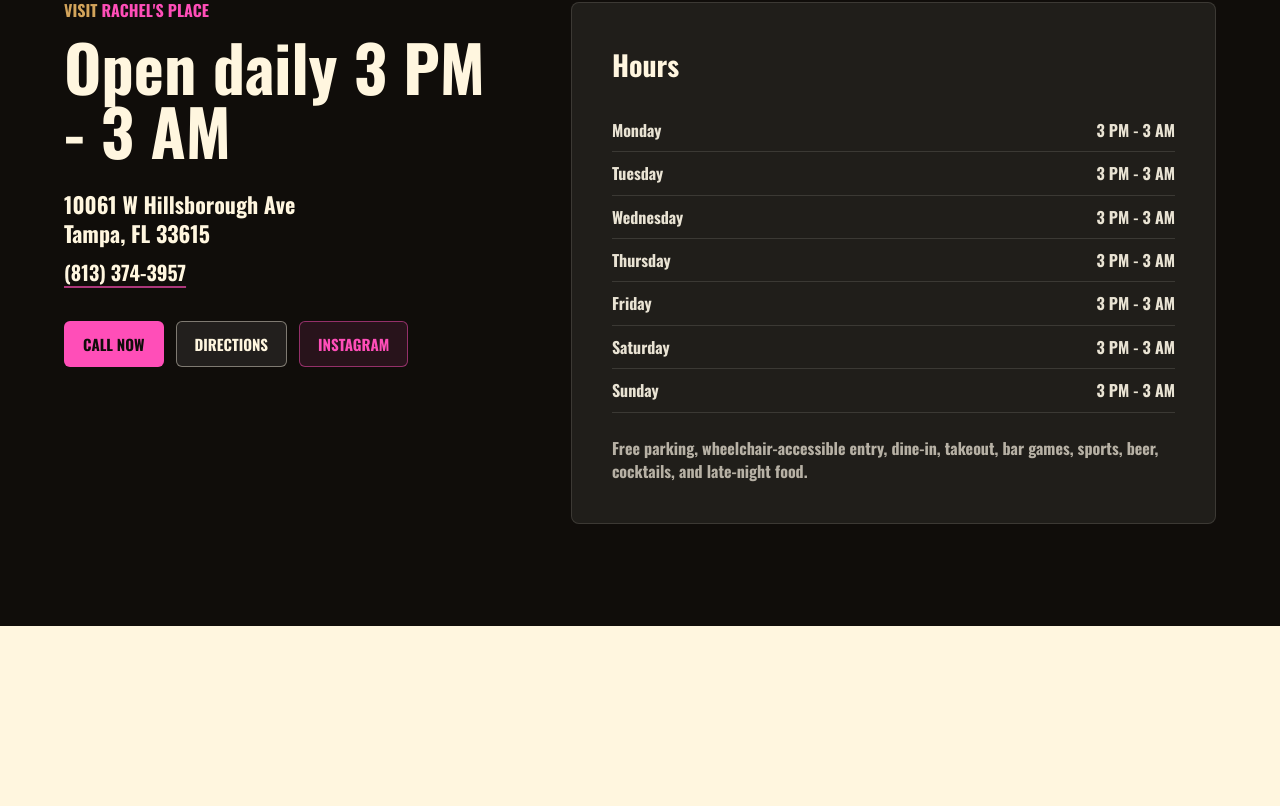
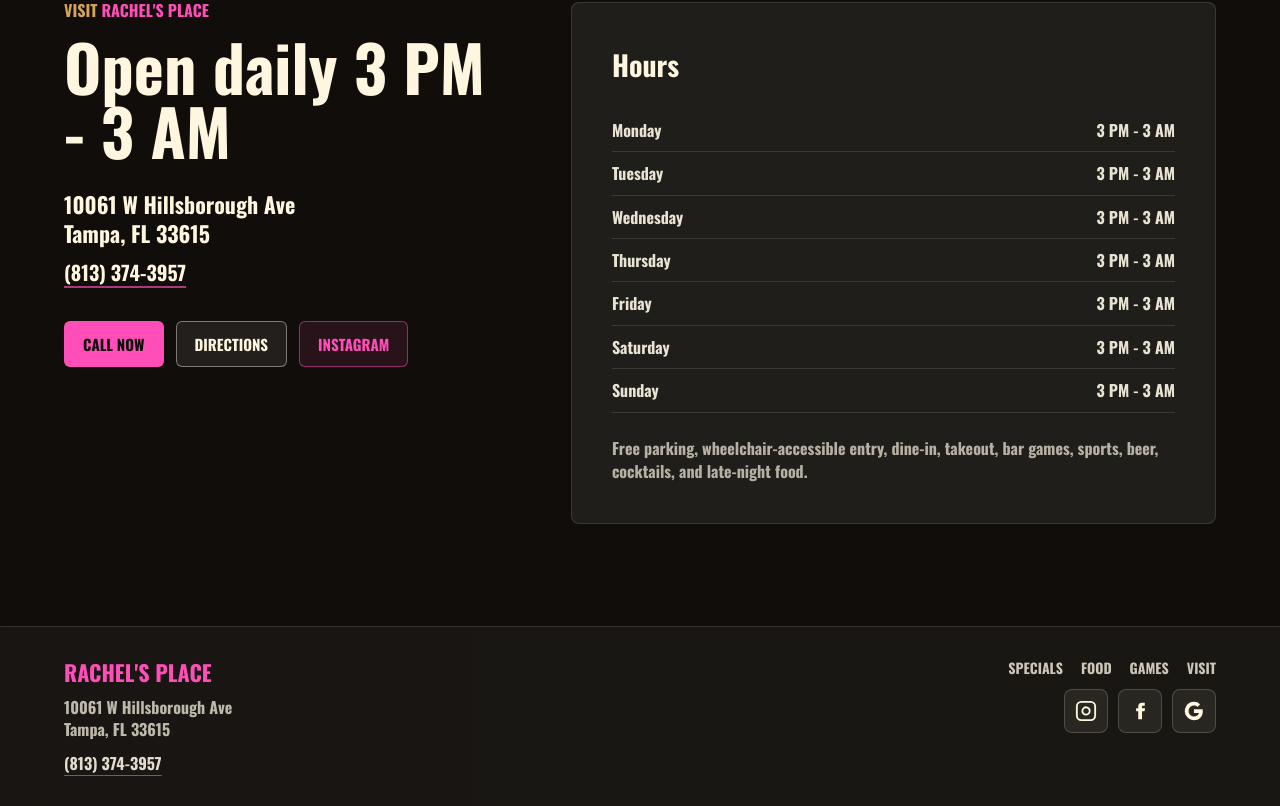
Before and after one commit to Scotty813/Rachels, a Next.js app: page / in a window 1280 px wide. Shown: the part 6310-7116 px from the top of the page. Before the commit the page ends 6936 px from the top, so only its background shows below. Built offline with nearby package versions, Linux system fonts and the light colour scheme.

Commit message:
add footer

```diff
--- a/src/App.css
+++ b/src/App.css
@@ -632,6 +632,120 @@
   line-height: 1.45;
 }
 
+.site-footer {
+  display: flex;
+  align-items: flex-start;
+  justify-content: space-between;
+  gap: 32px;
+  border-top: 1px solid rgba(255, 248, 232, 0.12);
+  padding: 34px clamp(20px, 5vw, 72px);
+  background:
+    linear-gradient(rgba(16, 13, 10, 0.96), rgba(16, 13, 10, 0.96)),
+    linear-gradient(90deg, rgba(255, 78, 184, 0.18), transparent 42%);
+  color: var(--cream);
+}
+
+.site-footer__brand,
+.site-footer__links {
+  display: grid;
+  gap: 14px;
+}
+
+.site-footer__brand address {
+  margin: 0;
+  color: rgba(255, 248, 232, 0.72);
+  font-style: normal;
+  font-size: 16px;
+  font-weight: 900;
+  line-height: 1.35;
+}
+
+.site-footer__phone {
+  width: fit-content;
+  color: rgba(255, 248, 232, 0.88);
+  font-size: 16px;
+  font-weight: 900;
+  line-height: 1.1;
+  text-decoration-color: rgba(255, 78, 184, 0.65);
+  text-underline-offset: 5px;
+}
+
+.site-footer__phone:hover {
+  color: var(--pink);
+}
+
+.site-footer__links {
+  justify-items: end;
+}
+
+.site-footer__nav,
+.site-footer__socials {
+  display: flex;
+  align-items: center;
+}
+
+.site-footer__nav {
+  flex-wrap: wrap;
+  justify-content: flex-end;
+  gap: 18px;
+}
+
+.site-footer__nav a {
+  color: rgba(255, 248, 232, 0.78);
+  font-size: 14px;
+  font-weight: 900;
+  line-height: 1;
+  text-decoration: none;
+  text-transform: uppercase;
+}
+
+.site-footer__nav a:hover {
+  color: var(--pink);
+}
+
+.site-footer__socials {
+  gap: 10px;
+}
+
+.site-footer__social {
+  width: 44px;
+  height: 44px;
+  display: inline-flex;
+  align-items: center;
+  justify-content: center;
+  border: 1px solid rgba(255, 248, 232, 0.18);
+  border-radius: 8px;
+  background: rgba(255, 248, 232, 0.07);
+  color: var(--cream);
+  transition:
+    transform 160ms ease,
+    border-color 160ms ease,
+    background-color 160ms ease,
+    color 160ms ease;
+}
+
+.site-footer__social:hover {
+  transform: translateY(-1px);
+  border-color: rgba(255, 78, 184, 0.62);
+  background: rgba(255, 78, 184, 0.14);
+  color: var(--pink);
+}
+
+.site-footer__social svg {
+  width: 22px;
+  height: 22px;
+}
+
+.sr-only {
+  position: absolute;
+  width: 1px;
+  height: 1px;
+  overflow: hidden;
+  clip: rect(0, 0, 0, 0);
+  white-space: nowrap;
+  clip-path: inset(50%);
+}
+
 @media (max-width: 900px) {
   .topbar {
     align-items: flex-start;
@@ -694,6 +808,19 @@
 
   .activity-card--text-only {
     grid-template-columns: unset;
+  }
+
+  .site-footer {
+    flex-direction: column;
+  }
+
+  .site-footer__links {
+    width: 100%;
+    justify-items: start;
+  }
+
+  .site-footer__nav {
+    justify-content: flex-start;
   }
 }
 
@@ -758,4 +885,15 @@
   .hours-card dd {
     text-align: left;
   }
+
+  .site-footer__nav {
+    width: 100%;
+    justify-content: space-between;
+    gap: 12px;
+  }
+
+  .site-footer__social {
+    width: 48px;
+    height: 48px;
+  }
 }
--- a/src/app/page.jsx
+++ b/src/app/page.jsx
@@ -221,9 +221,84 @@
   ["Sunday", "3 PM - 3 AM"],
 ];
 
+function InstagramIcon() {
+  return (
+    <svg viewBox="0 0 24 24" aria-hidden="true" focusable="false">
+      <path
+        fill="none"
+        stroke="currentColor"
+        strokeLinecap="round"
+        strokeLinejoin="round"
+        strokeWidth="2"
+        d="M7 2h10a5 5 0 0 1 5 5v10a5 5 0 0 1-5 5H7a5 5 0 0 1-5-5V7a5 5 0 0 1 5-5Z"
+      />
+      <path
+        fill="none"
+        stroke="currentColor"
+        strokeLinecap="round"
+        strokeLinejoin="round"
+        strokeWidth="2"
+        d="M16 11.37A4 4 0 1 1 12.63 8 4 4 0 0 1 16 11.37Z"
+      />
+      <path fill="currentColor" d="M17.5 6.5h.01v.01h-.01z" />
+    </svg>
+  );
+}
+
+function FacebookIcon() {
+  return (
+    <svg viewBox="0 0 24 24" aria-hidden="true" focusable="false">
+      <path
+        fill="currentColor"
+        d="M14.2 8.9V7.2c0-.8.6-1 1.1-1h1.9V3h-2.8c-3.1 0-4.3 1.9-4.3 4.1v1.8H7.8v3.4h2.3V21h4.1v-8.7h2.8l.5-3.4h-3.3Z"
+      />
+    </svg>
+  );
+}
+
+function GoogleIcon() {
+  return (
+    <svg viewBox="0 0 24 24" aria-hidden="true" focusable="false">
+      <path
+        fill="currentColor"
+        d="M21.6 12.23c0-.73-.07-1.43-.19-2.1H12v3.97h5.38a4.6 4.6 0 0 1-2 3.02v2.58h3.24c1.9-1.75 2.98-4.32 2.98-7.47Z"
+      />
+      <path
+        fill="currentColor"
+        d="M12 22c2.7 0 4.97-.9 6.62-2.42l-3.24-2.58c-.9.6-2.05.96-3.38.96-2.61 0-4.82-1.76-5.61-4.13H3.04v2.66A10 10 0 0 0 12 22Z"
+      />
+      <path
+        fill="currentColor"
+        d="M6.39 13.83a6 6 0 0 1 0-3.66V7.51H3.04a10 10 0 0 0 0 8.98l3.35-2.66Z"
+      />
+      <path
+        fill="currentColor"
+        d="M12 6.04c1.47 0 2.79.51 3.82 1.5l2.87-2.87A9.6 9.6 0 0 0 12 2a10 10 0 0 0-8.96 5.51l3.35 2.66C7.18 7.8 9.39 6.04 12 6.04Z"
+      />
+    </svg>
+  );
+}
+
 export default function Home() {
   const mapsUrl =
     "https://www.google.com/maps/search/?api=1&query=Rachel%27s%20Place%2010061%20W%20Hillsborough%20Ave%20Tampa%20FL%2033615";
+  const socialLinks = [
+    {
+      label: "Instagram",
+      href: "https://www.instagram.com/rachels_place10061/",
+      icon: <InstagramIcon />,
+    },
+    {
+      label: "Facebook",
+      href: "https://www.facebook.com/rachel.place.37",
+      icon: <FacebookIcon />,
+    },
+    {
+      label: "Google Maps",
+      href: mapsUrl,
+      icon: <GoogleIcon />,
+    },
+  ];
 
   return (
     <main>
@@ -286,8 +361,9 @@
             </h2>
           </div>
           <p>
-            Happy hour until 6pm, free pool until 8pm, APA league nights, cash
-            tournaments, and darts at 10061 W Hillsborough Ave, Tampa, FL 33615.
+            Happy hour until 6pm, free pool until 8pm, APA league nights,
+            cash tournaments, and darts at 10061 W Hillsborough Ave, Tampa, FL
+            33615.
           </p>
         </div>
 
@@ -421,8 +497,8 @@
         </div>
         <p>
           <span className="brand-name">Rachel&apos;s Place</span> gives locals
-          an easy place to meet up, play a few games, catch up over drinks, and
-          stay late without the downtown hassle.
+          an easy place to meet up, play a few games, catch up over drinks,
+          and stay late without the downtown hassle.
         </p>
       </section>
 
@@ -433,7 +509,10 @@
             A look at <span className="brand-name">Rachel&apos;s Place</span>
           </h2>
         </div>
-        <div className="gallery-grid" aria-label="Rachel's Place photo gallery">
+        <div
+          className="gallery-grid"
+          aria-label="Rachel's Place photo gallery"
+        >
           {galleryPhotos.map((photo) => (
             <figure
               className={`gallery-card${photo.variant ? ` gallery-card--${photo.variant}` : ""}${photo.fit ? ` gallery-card--${photo.fit}` : ""}`}
@@ -463,15 +542,19 @@
         ))}
       </section>
 
-      <section className="split-section" id="food" aria-labelledby="food-title">
+      <section
+        className="split-section"
+        id="food"
+        aria-labelledby="food-title"
+      >
         <div className="section-copy">
           <p className="eyebrow">Food & drinks</p>
           <h2 id="food-title">Cold drinks and tasty bar bites</h2>
           <p>
-            Grab wings, empanadas, pot stickers, burgers, sandwiches, and a cold
-            beer or cocktail while you watch the game, shoot pool, or settle in
-            with friends. It is casual, quick, and exactly what you want on a
-            late night.
+            Grab wings, empanadas, pot stickers, burgers, sandwiches, and a
+            cold beer or cocktail while you watch the game, shoot pool, or
+            settle in with friends. It is casual, quick, and exactly what you
+            want on a late night.
           </p>
         </div>
         <div className="menu-list" aria-label="Menu highlights">
@@ -487,8 +570,8 @@
           <h2 id="games-title">Come for a drink. Stay for another game.</h2>
         </div>
         <p>
-          Whether you&apos;re stopping in after work, meeting friends for pool, or
-          looking for a late-night Tampa bar with food and games,{" "}
+          Whether you&apos;re stopping in after work, meeting friends for pool,
+          or looking for a late-night Tampa bar with food and games,{" "}
           <span className="brand-name">Rachel&apos;s</span> is ready for you.
         </p>
       </section>
@@ -554,6 +637,44 @@
           </p>
         </div>
       </section>
+      <footer className="site-footer" aria-label="Site footer">
+        <div className="site-footer__brand">
+          <a className="brand" href="#top" aria-label="Rachel's Place home">
+            <span className="brand-name">Rachel&apos;s Place</span>
+          </a>
+          <address>
+            10061 W Hillsborough Ave
+            <br />
+            Tampa, FL 33615
+          </address>
+          <a className="site-footer__phone" href="tel:+18133743957">
+            (813) 374-3957
+          </a>
+        </div>
+
+        <div className="site-footer__links">
+          <nav className="site-footer__nav" aria-label="Footer navigation">
+            <a href="#specials">Specials</a>
+            <a href="#food">Food</a>
+            <a href="#games">Games</a>
+            <a href="#visit">Visit</a>
+          </nav>
+          <div className="site-footer__socials" aria-label="Social links">
+            {socialLinks.map((link) => (
+              <a
+                className="site-footer__social"
+                href={link.href}
+                key={link.label}
+                target="_blank"
+                rel="noopener noreferrer"
+              >
+                {link.icon}
+                <span className="sr-only">{link.label}</span>
+              </a>
+            ))}
+          </div>
+        </div>
+      </footer>
     </main>
   );
 }
```
